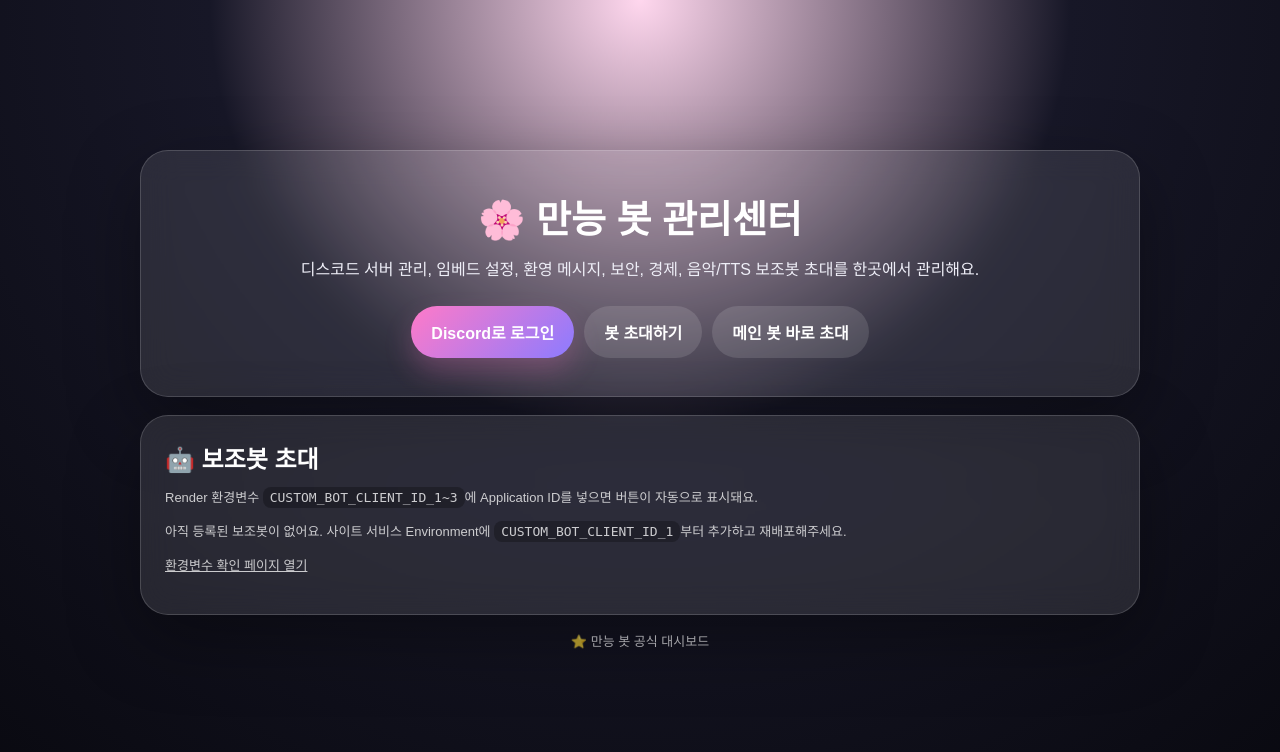
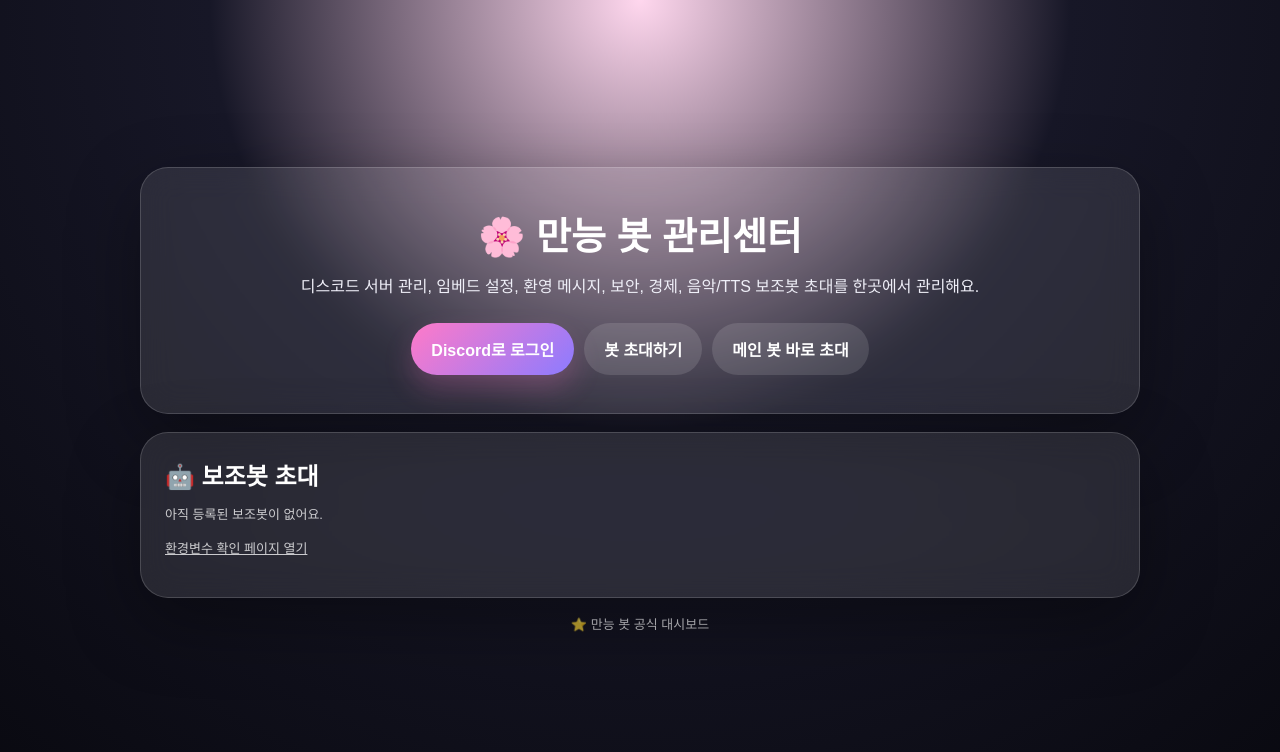
Before and after one commit to n06846960-cyber/manneung-bot-dashboard, a Flask app: page / in a window 1280 px wide. Shown: the top 752 px of the page. Run offline with Flask 3, Linux system fonts and the light colour scheme.

Commit message:
Add files via upload

```diff
--- a/app.py
+++ b/app.py
@@ -1266,7 +1266,7 @@ CUSTOM_BOTS_PAGE_TEMPLATE = """
     {% if invite_urls.get(slot) %}
       <a class="custom-btn custom-ghost" href="{{ invite_urls.get(slot) }}" target="_blank">➕ {{ slot }}번 보조 봇 서버에 초대</a>
     {% else %}
-      <p class="custom-note">초대 버튼을 쓰려면 Render 환경변수 <b>CUSTOM_BOT_CLIENT_ID_{{ slot }}</b>도 넣어주세요.</p>
+      <p class="custom-note">아직 초대 버튼이 준비되지 않았어요.</p>
     {% endif %}
   </section>
 {% endfor %}
@@ -1609,13 +1609,11 @@ def bot_invite_page():
 
                 <div class="card">
                     <h1>🎵 보조봇 초대</h1>
-                    <p>Render 환경변수 <code>CUSTOM_BOT_CLIENT_ID_1~3</code>에 등록한 보조봇만 자동으로 표시돼요.</p>
                     {% if custom_bots %}
                       <div class="grid">
                         {% for bot in custom_bots %}
                           <div class="card bot-card">
                             <h3>🤖 {{ bot.name }}</h3>
-                            <p class="sub">Application ID: {{ bot.client_id_masked }}</p>
                             <div class="actions">
                               <a class="btn" href="{{ bot.invite_url }}">초대하기</a>
                               <button class="btn ghost" type="button" onclick="navigator.clipboard.writeText('{{ bot.invite_url }}'); this.innerText='복사 완료';">링크 복사</button>
@@ -1624,7 +1622,7 @@ def bot_invite_page():
                         {% endfor %}
                       </div>
                     {% else %}
-                      <p>아직 등록된 보조봇이 없어요. Render 환경변수에 <code>CUSTOM_BOT_CLIENT_ID_1</code>부터 추가해주세요.</p>
+                      <p>아직 등록된 보조봇이 없어요.</p>
                     {% endif %}
                     <a class="back" href="{{ url_for('check_custom_bots') }}">환경변수 확인하기</a>
                 </div>
--- a/templates/dashboard.html
+++ b/templates/dashboard.html
@@ -23,7 +23,6 @@
 
   <section id="custom-bots" class="card invite-card">
     <h2>🤖 보조봇 초대하기</h2>
-    <p>Render 환경변수 <code>CUSTOM_BOT_CLIENT_ID_1~3</code>에 넣은 Application ID로 초대 버튼을 자동 생성해요.</p>
     <div class="button-row" style="margin-bottom:12px;">
       <a class="invite-btn" href="{{ url_for('bot_invite_page') }}" target="_blank">초대 전용 페이지 열기</a>
       <a class="invite-btn" href="{{ url_for('check_custom_bots') }}" target="_blank">환경변수 확인</a>
@@ -35,7 +34,6 @@
         {% for bot in custom_bot_invites %}
           <div class="card">
             <h3>🎵 {{ bot.name }}</h3>
-            <p class="mini">슬롯 {{ bot.slot }} · Application ID {{ bot.client_id_masked }} · 권한값 {{ bot.permissions }}</p>
             <div class="invite-actions">
               <a class="invite-btn" href="{{ bot.invite_url }}" target="_blank">초대하기</a>
               <button class="invite-copy" type="button" onclick="navigator.clipboard.writeText('{{ bot.invite_url }}'); this.innerText='복사 완료';">링크 복사</button>
@@ -44,7 +42,7 @@
         {% endfor %}
       </div>
     {% else %}
-      <p class="mini">아직 등록된 보조봇이 없어요. Render 사이트 서비스 Environment에 <code>CUSTOM_BOT_CLIENT_ID_1</code>부터 넣고 재배포해주세요.</p>
+      <p class="mini">아직 등록된 보조봇이 없어요.</p>
     {% endif %}
 
     <div class="grid" style="margin-top:12px;">
--- a/templates/index.html
+++ b/templates/index.html
@@ -31,13 +31,11 @@
 
     <section class="card">
       <h2>🤖 보조봇 초대</h2>
-      <p class="mini">Render 환경변수 <code>CUSTOM_BOT_CLIENT_ID_1~3</code>에 Application ID를 넣으면 버튼이 자동으로 표시돼요.</p>
       {% if custom_bot_invites %}
         <div class="grid">
           {% for bot in custom_bot_invites %}
             <div class="bot">
               <h3>🎵 {{ bot.name }}</h3>
-              <p class="mini">Application ID {{ bot.client_id_masked }} · 권한값 {{ bot.permissions }}</p>
               <div class="actions" style="justify-content:flex-start;">
                 <a class="btn" href="{{ bot.invite_url }}">초대하기</a>
                 <button class="copy" type="button" onclick="navigator.clipboard.writeText('{{ bot.invite_url }}'); this.innerText='복사 완료';">링크 복사</button>
@@ -46,7 +44,7 @@
           {% endfor %}
         </div>
       {% else %}
-        <p class="mini">아직 등록된 보조봇이 없어요. 사이트 서비스 Environment에 <code>CUSTOM_BOT_CLIENT_ID_1</code>부터 추가하고 재배포해주세요.</p>
+        <p class="mini">아직 등록된 보조봇이 없어요.</p>
       {% endif %}
       <p class="mini"><a style="color:white" href="{{ url_for('check_custom_bots') }}">환경변수 확인 페이지 열기</a></p>
     </section>
```
